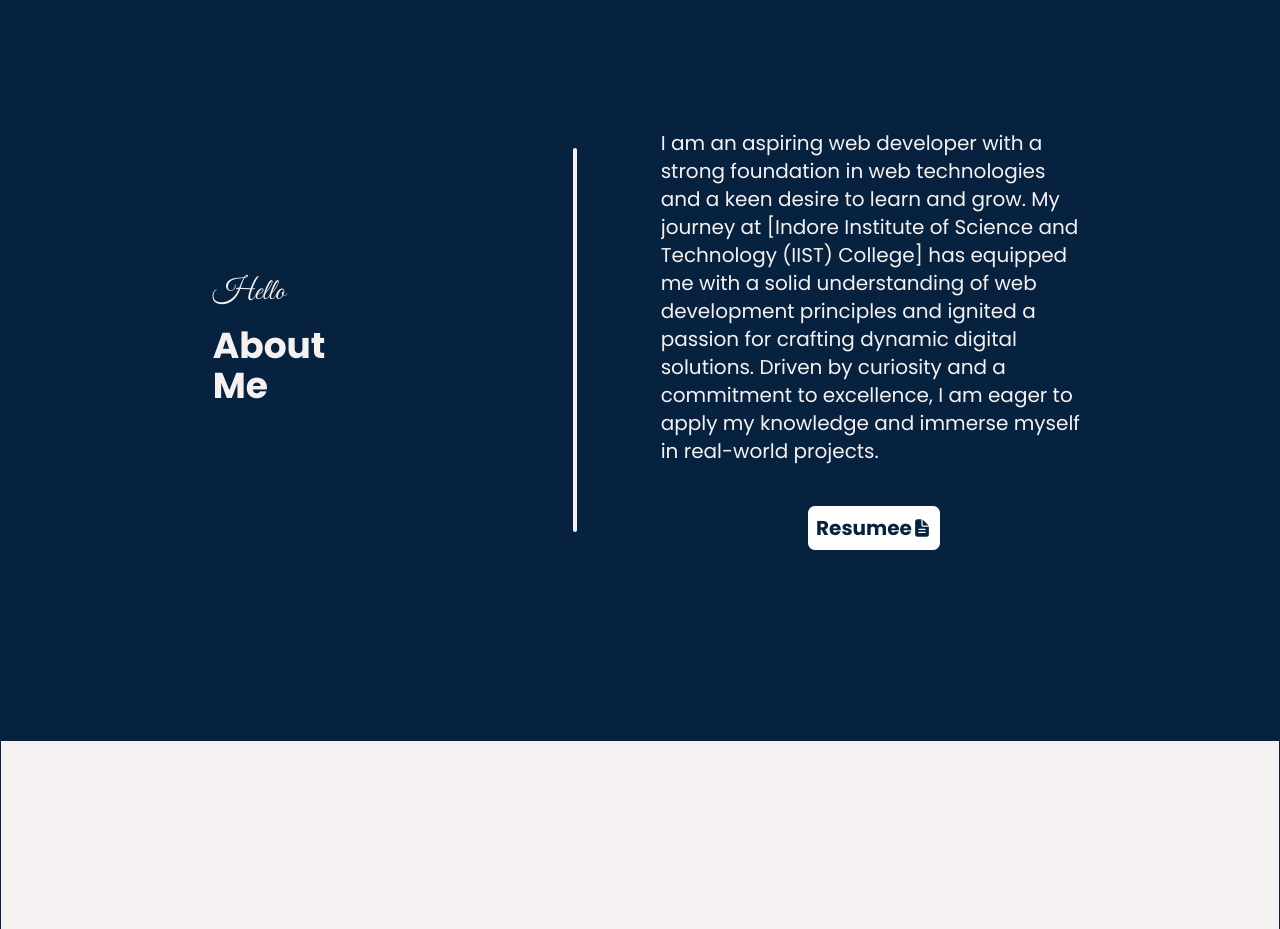
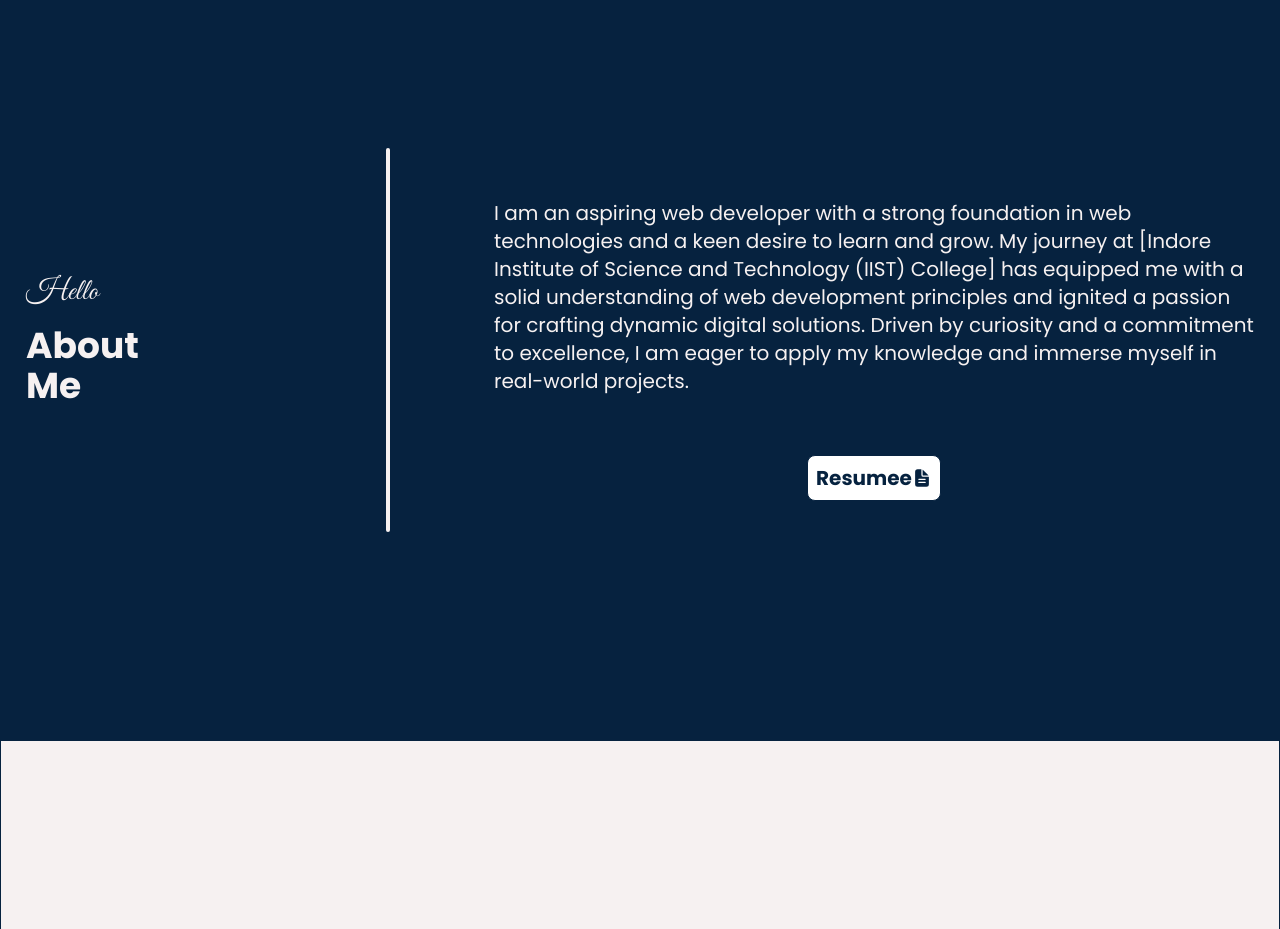
Before and after one commit to vaibhavpandey00/NewPortfolio, a React (Vite) app: page / in a window 1280 px wide. Shown: the part 860-1789 px from the top of the page. Built offline with nearby package versions, Linux system fonts and the light colour scheme.

Commit message:
Update About.jsx

```diff
--- a/src/Components/About.jsx
+++ b/src/Components/About.jsx
@@ -13,11 +13,11 @@ const About = () => {
         </div>
       </div>
       <div className="hidden bg-primary rounded-md mr-16 h-96 w-1 md:flex"></div>
-      <div className="overflow-hidden h-[30rem] mb-9 flex justify-center items-center ml-5 mr-5 md:w-1/3 md:m-0 md:flex-col">
+      <div className="overflow-hidden h-[30rem] lg:w-[50rem] mb-9 flex justify-center items-center md:m-0 md:flex-col ">
 
         <p
           data-aos="fade-left"
-          className="text-lg lg:text-xl mb-0 md:mb-10">
+          className="text-lg lg:text-xl mb-0 p-5 lg:mb-10">
           I am an aspiring web developer
           with a strong foundation in web
           technologies and a keen desire to
@@ -34,10 +34,14 @@ const About = () => {
           my knowledge and immerse
           myself in real-world projects.
         </p>
-        <div className="p-2 md:flex md:justify-center md:items-center rounded-lg cursor-pointer bg-[#ffff] text-[#06223F] font-bold text-xl hidden border">Resumee <IoDocumentText /></div>
+        <div
+          data-aos="fade-up"
+          className="p-2 md:flex md:justify-center md:items-center rounded-lg cursor-pointer bg-[#ffff] text-[#06223F] font-bold text-xl hidden border">Resumee <IoDocumentText /></div>
       </div>
       <div className="w-full flex justify-center mb-10 md:hidden">
-        <div className="p-2 flex justify-center items-center rounded-lg bg-[#ffff] text-[#06223F] font-bold text-xl border">Resumee <IoDocumentText /></div>
+        <div
+          data-aos="fade-up"
+          className="p-2 flex justify-center items-center rounded-lg bg-[#ffff] text-[#06223F] font-bold text-xl border">Resumee <IoDocumentText /></div>
       </div>
     </div>
   )
```
